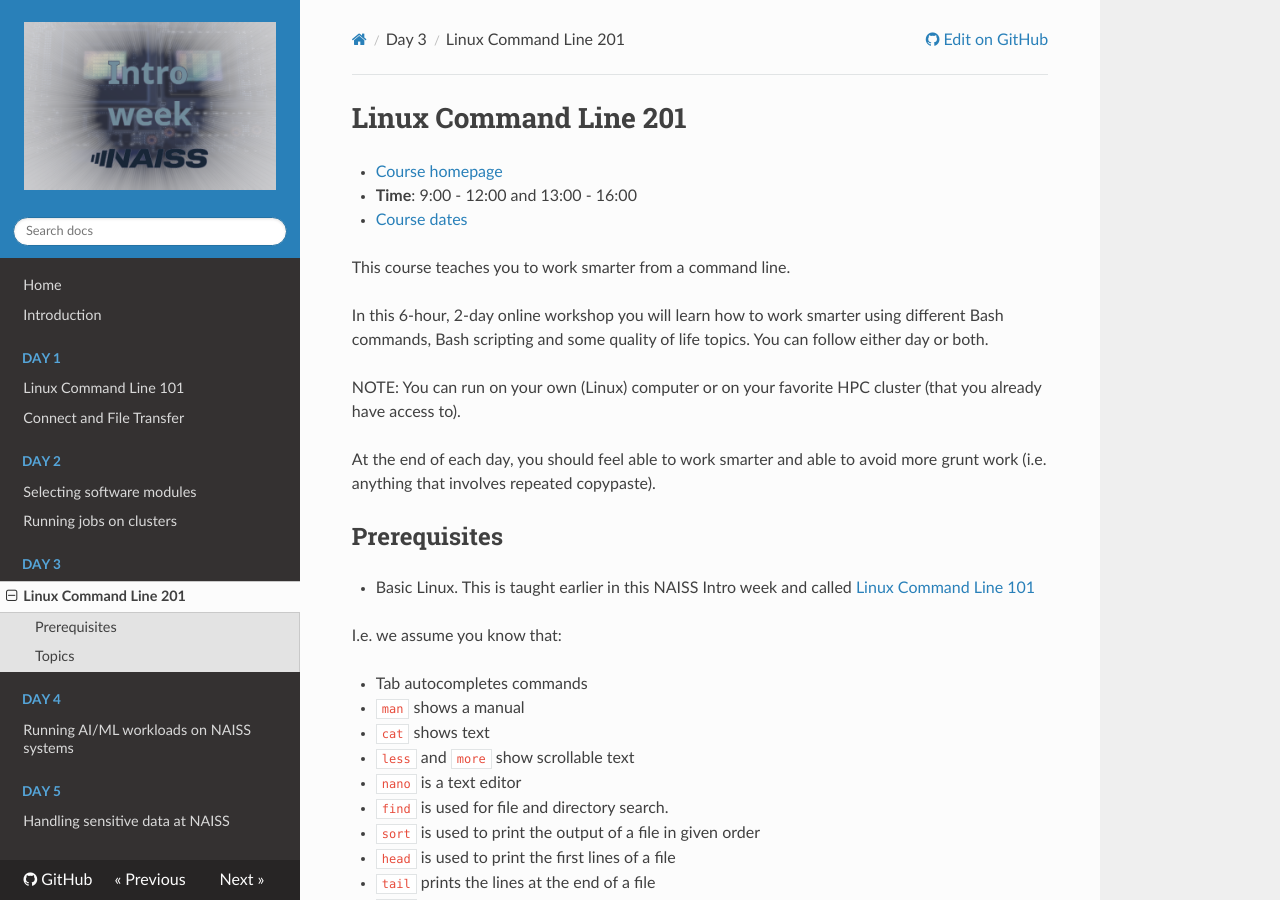
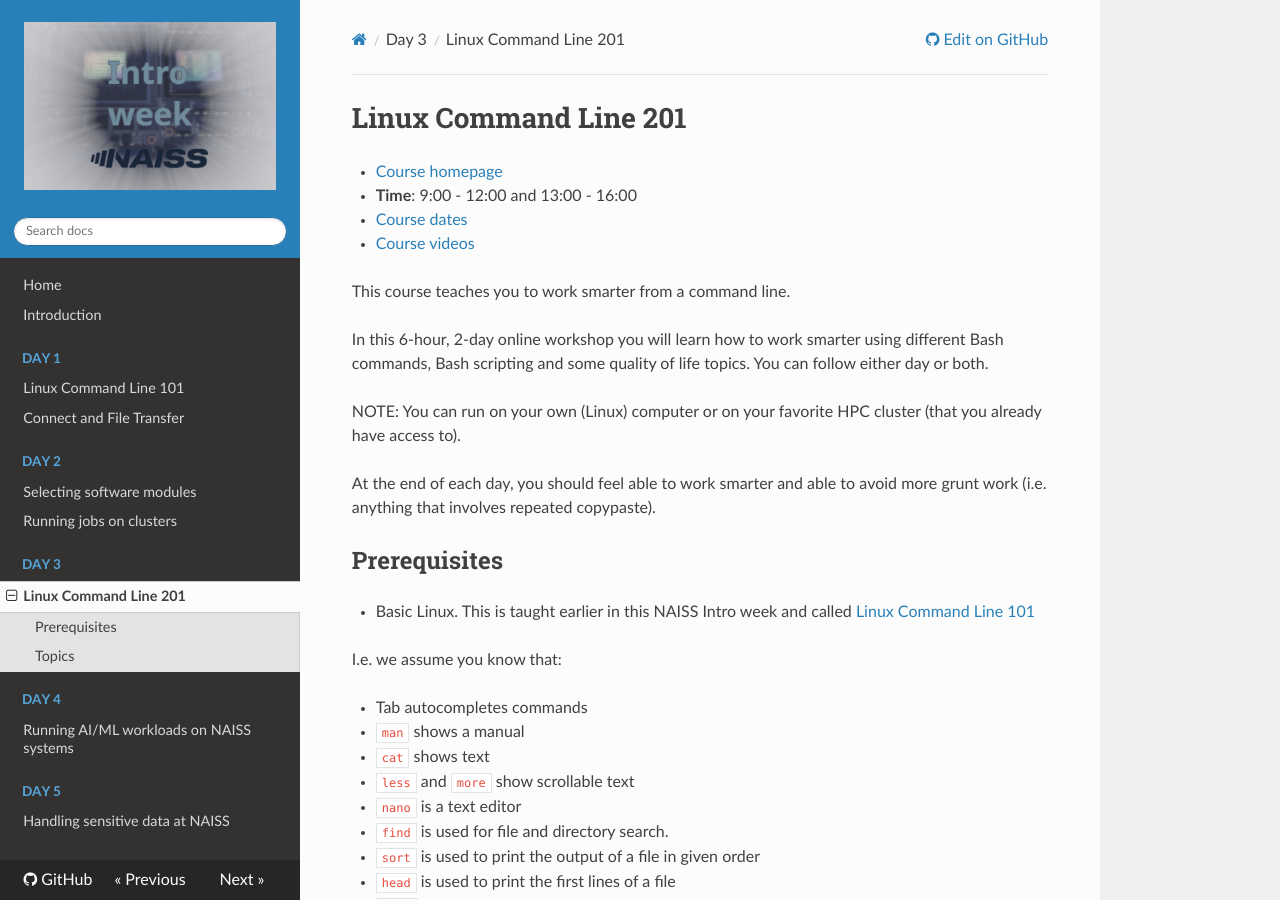
Before and after one commit to NAISS-Training/NAISS-intro-week, an MkDocs documentation site: the page built from docs/LCL201.md, in a window 1280 px wide and 900 px high. Built offline with MkDocs 1.6.1, drawn with Linux system fonts in a browser that asks for light colours; nearby versions of some CDN libraries.

Commit message:
Link to videos

```diff
--- a/docs/LCL201.md
+++ b/docs/LCL201.md
@@ -3,6 +3,7 @@
 - [Course homepage](https://uppmax.github.io/linux-command-line-201/)
 - **Time**: 9:00 - 12:00 and 13:00 - 16:00
 - [Course dates](https://uppmax.github.io/linux-command-line-201/course_dates/)
+- [Course videos](https://uppmax.github.io/linux-command-line-201/videos/)
 
 This course teaches you to work smarter from a command line.
 
```
